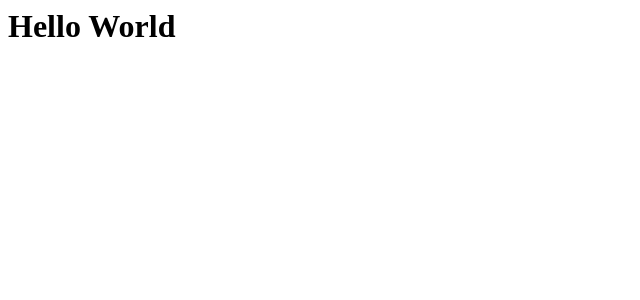
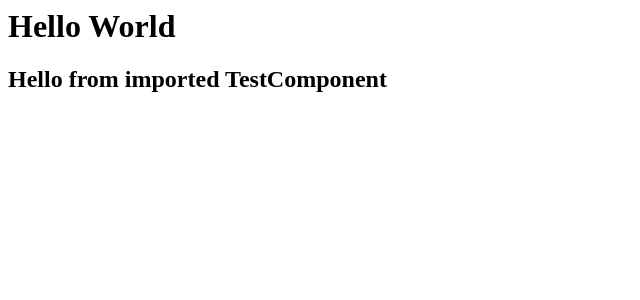
Before and after one commit to abrower10612/react-app-without-create-react-app, a React app: page / in a window 1280 px wide. Shown: the top 300 px of the page, without its empty margins (0-640 px from the left). Built offline with nearby package versions, Linux system fonts and the light colour scheme.

Commit message:
add imported TestComponent

```diff
--- a/src/App.js
+++ b/src/App.js
@@ -1,9 +1,13 @@
 import React from "react";
+import TestComponent from "./components/TestComponent";
 
 class App extends React.Component {
     render() {
         return (
-            <h1>Hello World</h1>
+            <div>
+                <h1>Hello World</h1>
+                <TestComponent />
+            </div>
         )
     }
 }
--- /dev/null
+++ b/src/components/TestComponent.js
@@ -0,0 +1,11 @@
+import React from "react";
+
+class TestComponent extends React.Component {
+    render() {
+        return (
+            <h2>Hello from imported TestComponent</h2>
+        )
+    }
+}
+
+export default TestComponent;
```
